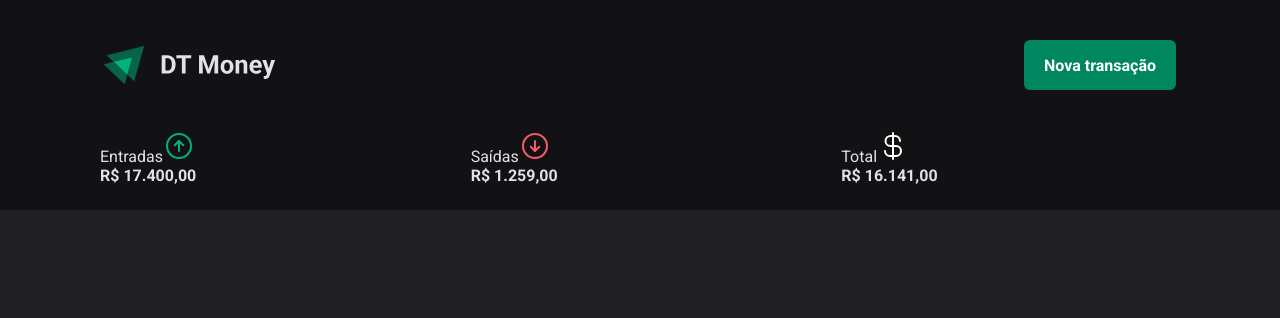
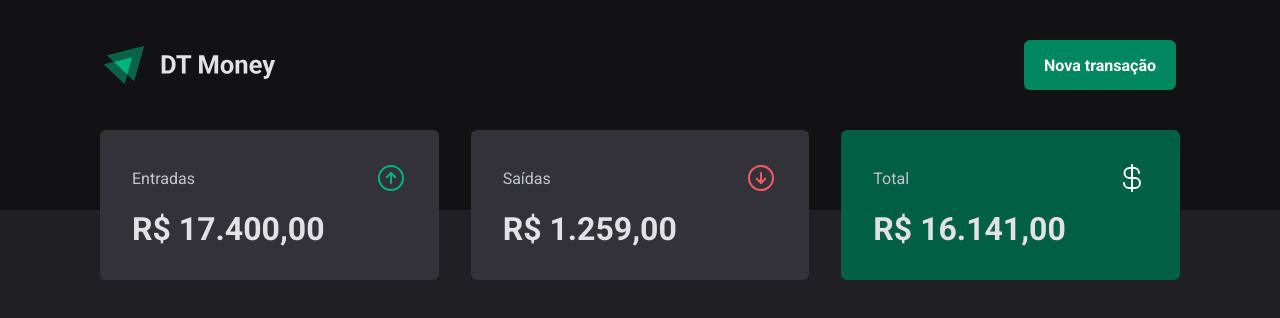
Before and after one commit to daviaxs/dt-money, a React (Vite) app: page / in a window 1280 px wide. Shown: the top 318 px of the page. Built offline with nearby package versions, Linux system fonts and the light colour scheme.

Commit message:
Created SummaryCard style

```diff
--- a/src/shared/components/Summary/index.tsx
+++ b/src/shared/components/Summary/index.tsx
@@ -1,35 +1,35 @@
-import { ArrowCircleUp, ArrowCircleDown, CurrencyDollar } from 'phosphor-react'
-import { SummaryContainer } from './styles'
+import { ArrowCircleDown, ArrowCircleUp, CurrencyDollar } from 'phosphor-react'
+import { SummaryCard, SummaryContainer } from './styles'
 
 export function Summary() {
   return (
     <SummaryContainer>
-      <div>
+      <SummaryCard>
         <header>
           <span>Entradas</span>
           <ArrowCircleUp size={32} color="#00b37e" />
         </header>
 
         <strong>R$ 17.400,00</strong>
-      </div>
+      </SummaryCard>
 
-      <div>
+      <SummaryCard>
         <header>
           <span>Saídas</span>
           <ArrowCircleDown size={32} color="#f75a68" />
         </header>
 
         <strong>R$ 1.259,00</strong>
-      </div>
+      </SummaryCard>
 
-      <div>
+      <SummaryCard variant="green">
         <header>
           <span>Total</span>
           <CurrencyDollar size={32} color="#fff" />
         </header>
 
         <strong>R$ 16.141,00</strong>
-      </div>
+      </SummaryCard>
     </SummaryContainer>
   )
 }
--- a/src/shared/components/Summary/styles.ts
+++ b/src/shared/components/Summary/styles.ts
@@ -1,4 +1,4 @@
-import { styled } from 'styled-components'
+import { css, styled } from 'styled-components'
 
 export const SummaryContainer = styled.section`
   width: 100%;
@@ -12,3 +12,32 @@ export const SummaryContainer = styled.section`
 
   margin-top: -5rem;
 `
+
+interface SummaryCardProps {
+  variant?: 'green'
+}
+
+export const SummaryCard = styled.div<SummaryCardProps>`
+  background-color: ${(props) => props.theme['gray-600']};
+  border-radius: 6px;
+  padding: 2rem;
+
+  header {
+    display: flex;
+    align-items: center;
+    justify-content: space-between;
+    color: ${(props) => props.theme['gray-300']};
+  }
+
+  strong {
+    display: block;
+    margin-top: 1rem;
+    font-size: 2rem;
+  }
+
+  ${(props) =>
+    props.variant === 'green' &&
+    css`
+      background-color: ${props.theme['green-700']};
+    `}
+`
```
